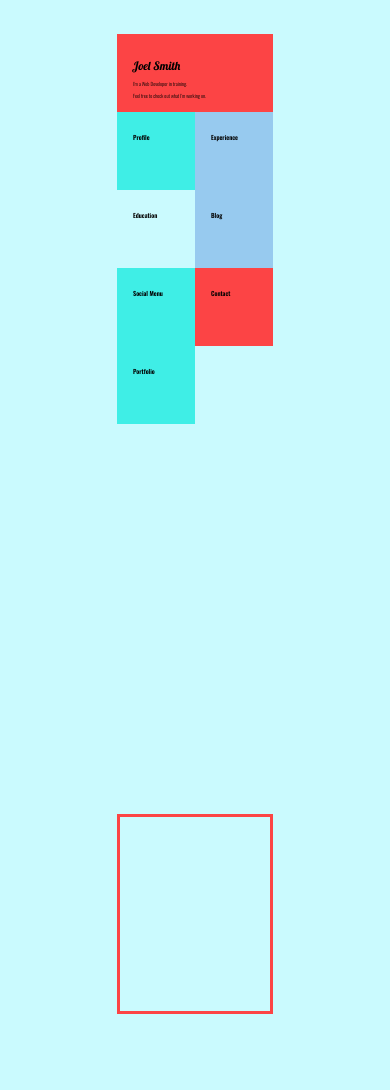
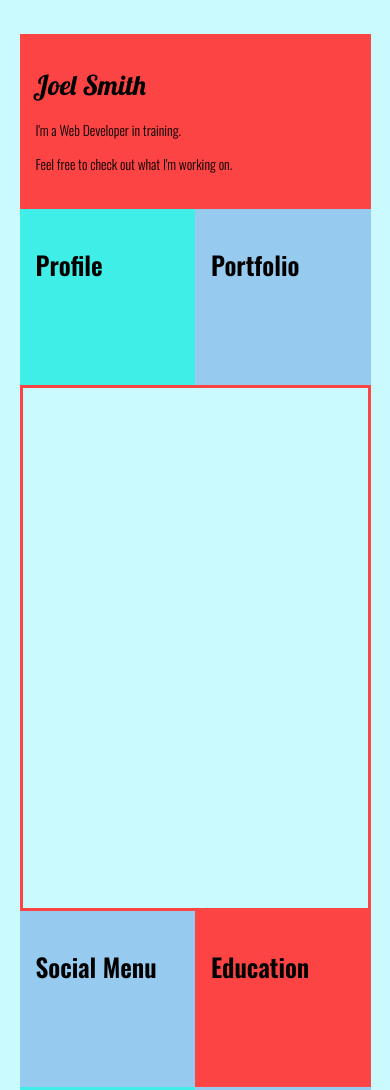
Before and after one commit to JoelSmith123/js-comp-challenge-1, a plain HTML site: page index.html in a window 390 px wide. Shown: the top 1090 px of the page. Before the commit the page ends 1014 px from the top, so only its background shows below. Drawn offline with nearby package versions, Linux system fonts and the light colour scheme.

Commit message:
mobile-sizing

```diff
--- a/index.html
+++ b/index.html
@@ -3,6 +3,7 @@
 <head>
   <title>Static Comp Challenge 1 - Joel Smith</title>
   <link rel="stylesheet" type="text/css" href="styles.css">
+  <meta name="viewport" content="width=device-width, initial-scale=1.0">
   <link href="https://fonts.googleapis.com/css?family=Lobster+Two:700i|Oswald:300,600" rel="stylesheet">
 </head>
 <body class="wrapper">
@@ -18,22 +19,22 @@
       <h2></h2>
     </div>
     <div class="box4">
-      <h2>Experience</h2>
+      <h2>Portfolio</h2>
     </div>
     <div class="box5">
+      <h2>Social Menu</h2>
+    </div>
+    <div class="box6">
+      <h2>Contact</h2>
+    </div>
+    <div class="box7">
       <h2>Education</h2>
     </div>
-    <div class="box6">
+    <div class="box8">
       <h2>Blog</h2>
     </div>
-    <div class="box7">
-      <h2>Social Menu</h2>
-    </div>
-    <div class="box8">
-      <h2>Contact</h2>
-    </div>
     <div class="box9">
-      <h2>Portfolio</h2>
+      <h2>Experience</h2>
     </div>
   <script type="text/javascript" src="script.js"></script>
 </body>
--- a/styles.css
+++ b/styles.css
@@ -83,34 +83,94 @@ h2 {
 
 @media only screen and (max-width: 1024px) {
   .wrapper {
+    align-content: stretch;
     grid-template-columns: repeat(3, 30vw);
-    grid-template-rows: repeat(6, 30vw);
-    align-content: stretch;
+    grid-template-rows: repeat(5, 30vw);
+    height: auto;
     margin: 4vh auto;
   }
 
+  h1 {
+    font-size: 5vw;
+  }
+
+  p {
+    font-size: 2.5vw;
+  }
+
+  h2 {
+    font-size: 2vh;
+  }
+
+
   .box3 {
     grid-column-start: 1;
-    grid-column-end: 4;
-    grid-row-start: 4;
-    grid-row-end: 7;
-    margin-bottom: 4vh;
+    grid-column-end: 3;
+    grid-row-start: 2;
+    grid-row-end: 5;
   }
+
+  .box5 {
+    background-color: #fc4445;
+  }
+
+  .box6 {
+    background-color: #3feee6;
+  }
+
+  .box9 {
+    background-color: #97caef;
+  }
+
 }
 
 @media only screen and (max-width: 500px) {
   .wrapper {
-    grid-template-columns: repeat(2, 20vw);
-    grid-template-rows: repeat(13, 20vw);
-    align-content: stretch;
-    margin: 4vh auto;
+    grid-template-columns: repeat(2, 45vw);
+    grid-template-rows: repeat(8, 45vw);
+    height: auto;
+  }
+
+  h1 {
+    font-size: 7vw;
+  }
+
+  p {
+    font-size: 3.5vw;
+  }
+
+  h2 {
+    font-size: 3vh;
   }
 
   .box3 {
     grid-column-start: 1;
     grid-column-end: 3;
-    grid-row-start: 11;
-    grid-row-end: 14;
-    margin-bottom: 4vh;
+    grid-row-start: 3;
+    grid-row-end: 6;
+  }
+
+  .box5 {
+    background-color: #97caef
+  }
+
+  .box6 {
+    background-color: #fc4445;
+    grid-column-start: 1;
+    grid-column-end: 3;
+    grid-row-start: 8;
+    grid-row-end: 9;
+  }
+
+  .box7 {
+    background-color: #fc4445;
+  }
+
+  .box8 {
+    background-color: #3feee6;
+  }
+
+  .box9 {
+    background-color: #97caef;
   }
 }
```
